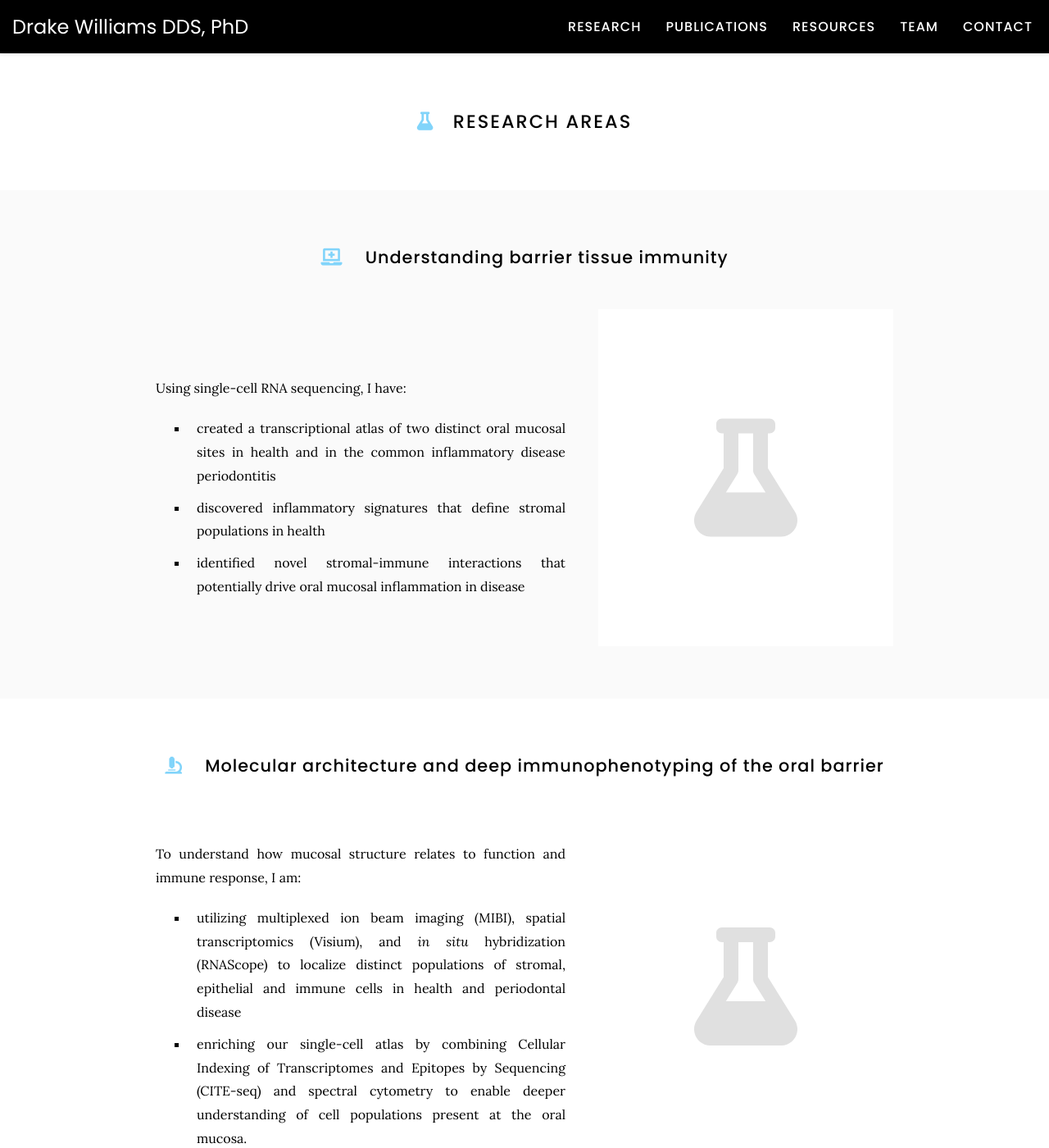
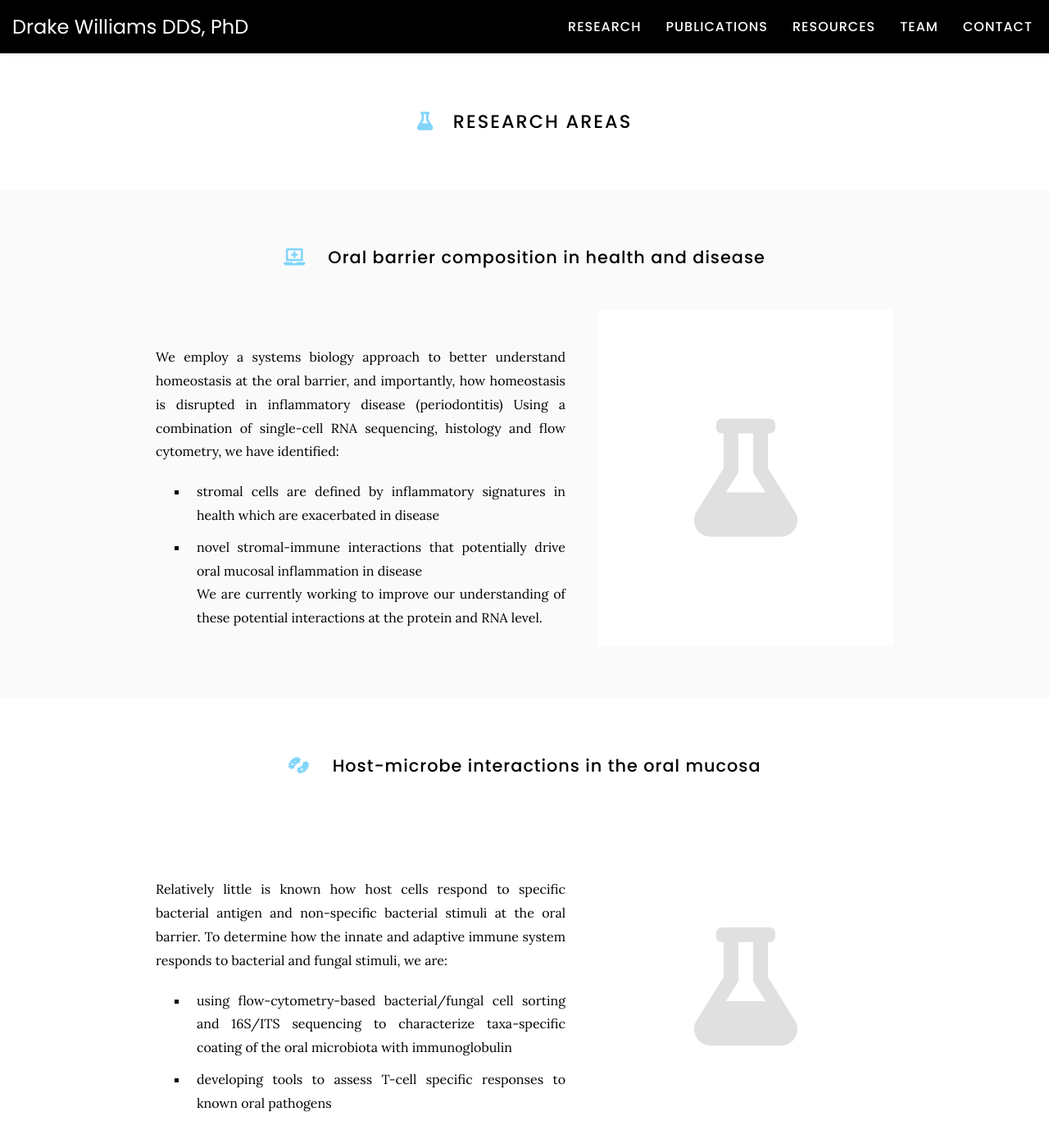
Before and after one commit to williamsdrake/williamsdrake.github.io, a Jekyll site: the page built from research/index.md, in a window 1280 px wide and 1400 px high. Shown: the whole window at 82% size. Built offline with Jekyll 4.4.1, drawn with Linux system fonts in a browser that asks for light colours; nearby versions of some CDN libraries; some of the changed text lies outside the part shown.

Commit message:
Update index.md

```diff
--- a/research/index.md
+++ b/research/index.md
@@ -8,12 +8,13 @@ nav:
 # <i class="fas fa-flask"></i>Research Areas
 
 {% include section.html %}
-## <i class="fas fa-laptop-medical"></i> Understanding barrier tissue immunity
+## <i class="fas fa-laptop-medical"></i> Oral barrier composition in health and disease
 {% capture text %}
-Using single-cell RNA sequencing, I have:
-- created a transcriptional atlas of two distinct oral mucosal sites in health and in the common inflammatory disease periodontitis
-- discovered inflammatory signatures that define stromal populations in health
-- identified novel stromal-immune interactions that potentially drive oral mucosal inflammation in disease
+We employ a systems biology approach to better understand homeostasis at the oral barrier, and importantly, how homeostasis is disrupted in inflammatory disease (periodontitis)
+Using a combination of single-cell RNA sequencing, histology and flow cytometry, we have identified:
+- stromal cells are defined by inflammatory signatures in health which are exacerbated in disease
+- novel stromal-immune interactions that potentially drive oral mucosal inflammation in disease
+We are currently working to improve our understanding of these potential interactions at the protein and RNA level.
 {% endcapture %}
 
 {%
@@ -25,11 +26,12 @@ Using single-cell RNA sequencing, I have:
 %}
 
 {% include section.html %}
-## <i class="fas fa-microscope"></i> Molecular architecture and deep immunophenotyping of the oral barrier
+## <i class="fas fa-bacteria"></i> Host-microbe interactions in the oral mucosa
 {% capture text %}
-To understand how mucosal structure relates to function and immune response, I am:
-- utilizing multiplexed ion beam imaging (MIBI), spatial transcriptomics (Visium), and *in situ* hybridization (RNAScope) to localize distinct populations of stromal, epithelial and immune cells in health and periodontal disease
-- enriching our single-cell atlas by combining Cellular Indexing of Transcriptomes and Epitopes by Sequencing (CITE-seq) and spectral cytometry to enable deeper understanding of cell populations present at the oral mucosa.
+Relatively little is known how host cells respond to specific bacterial antigen and non-specific bacterial stimuli at the oral barrier.
+To determine how the innate and adaptive immune system responds to bacterial and fungal stimuli, we are:
+- using flow-cytometry-based bacterial/fungal cell sorting and 16S/ITS sequencing to characterize taxa-specific coating of the oral microbiota with immunoglobulin
+- developing tools to assess T-cell specific responses to known oral pathogens
 {% endcapture %}
 
 {%
@@ -41,25 +43,9 @@ To understand how mucosal structure relates to function and immune response, I a
 %}
 
 {% include section.html %}
-## <i class="fas fa-bacteria"></i> Probing host-microbe interactions in the oral mucosa
+## <i class="fas fa-syringe"></i> Mucosal immunity in mendelian disease
 {% capture text %}
-To determine how the innate and adaptive immune system responds to bacterial and fungal stimuli, I am:
-- using flow-cytometry-based bacterial/fungal cell sorting and 16S/ITS sequencing to characterize taxa-specific coating of the oral microbiota with immunoglobulin
-- developing tools to assess T-cell specific responses to known oral pathogens.
-{% endcapture %}
-
-{%
-  include feature.html
-  image="images/placeholder.svg"
-  link=""
-  headline=""
-  text=text
-%}
-
-{% include section.html %}
-## <i class="fas fa-syringe"></i> Mucosal immunity through the lens of mendelian defects
-{% capture text %}
-The Moutsopoulos Lab sees several cohorts of patients that have single gene mutations which lead to severe oral disease. Using single cell sequencing, I am assessing how experimental treatment influences cell composition and gene expression in:
+The Moutsopoulos Lab sees several cohorts of patients that have single gene mutations which lead to severe oral disease. Using single cell sequencing, we are assessing how experimental treatment influences cell composition and gene expression in:
 - patients with a gain-of-function mutation in *Stat1*, which causes chronic mucocutaneous candidiasis and severe oral ulcers
 - patients with leukocyte adhesion deficiency 1 (LAD1), which causes severe gingival immunopathology leading to early-life tooth loss
 {% endcapture %}
```
